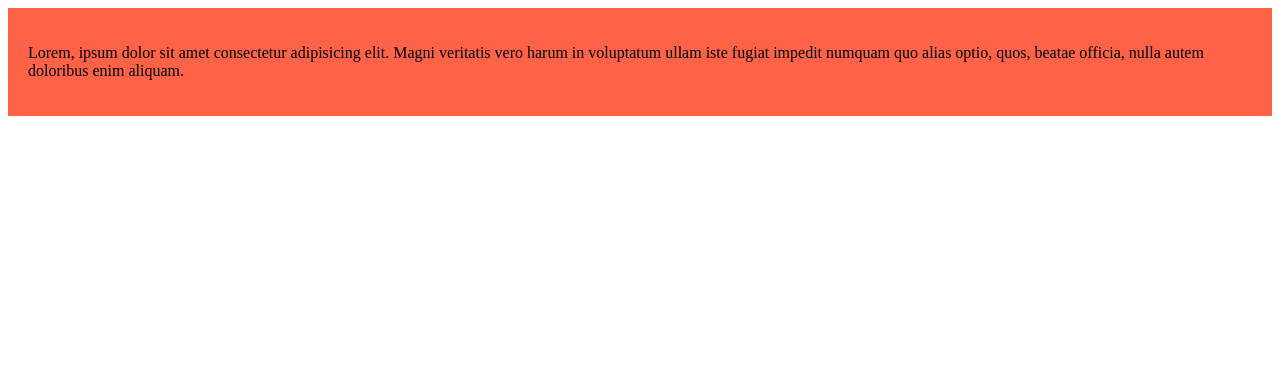
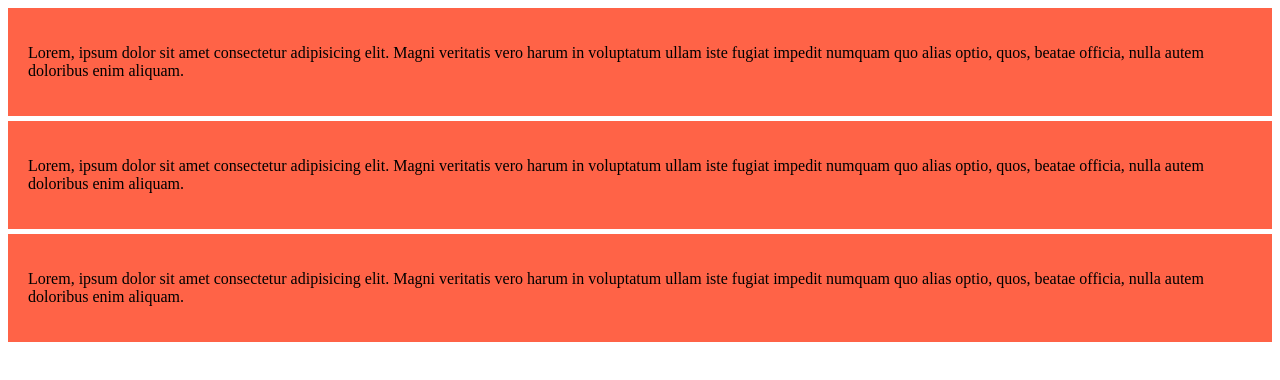
Before and after one commit to arifulislam006/my-fast-repo, a plain HTML site: page index.html in a window 1280 px wide. Drawn offline with Linux system fonts and the light colour scheme.

Commit message:
second commit

```diff
--- a/index.html
+++ b/index.html
@@ -10,5 +10,11 @@
     <div>
         <p>Lorem, ipsum dolor sit amet consectetur adipisicing elit. Magni veritatis vero harum in voluptatum ullam iste fugiat impedit numquam quo alias optio, quos, beatae officia, nulla autem doloribus enim aliquam.</p>
     </div>
+    <div>
+        <p>Lorem, ipsum dolor sit amet consectetur adipisicing elit. Magni veritatis vero harum in voluptatum ullam iste fugiat impedit numquam quo alias optio, quos, beatae officia, nulla autem doloribus enim aliquam.</p>
+    </div>
+    <div>
+        <p>Lorem, ipsum dolor sit amet consectetur adipisicing elit. Magni veritatis vero harum in voluptatum ullam iste fugiat impedit numquam quo alias optio, quos, beatae officia, nulla autem doloribus enim aliquam.</p>
+    </div>
 </body>
 </html>
--- a/style/style.css
+++ b/style/style.css
@@ -1,4 +1,5 @@
 div{
     background-color: tomato;
     padding: 20px;
+    margin-bottom: 5px;
 }
```
